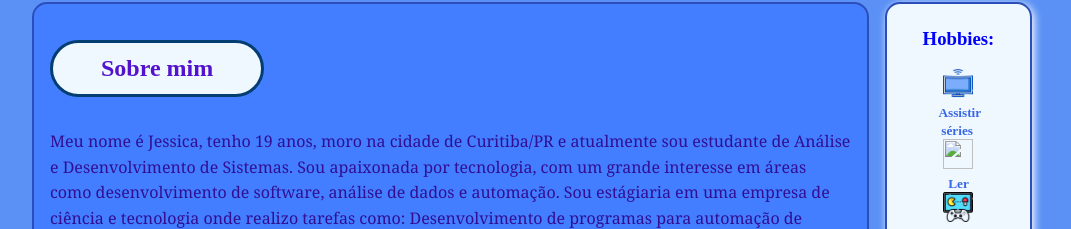
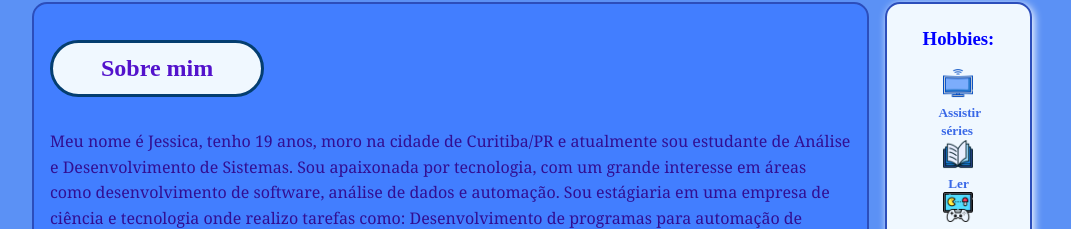
Before and after one commit to ykjeh/Landing-Page, a plain HTML site: page index.html in a window 1280 px wide. Shown: the part 462-691 px from the top of the page, without its empty margins (108-1179 px from the left). Drawn offline with Linux system fonts and the light colour scheme; the site is published under a folder, as on GitHub Pages, so addresses that start at the root find nothing.

Commit message:
Update index.html

```diff
--- a/index.html
+++ b/index.html
@@ -45,7 +45,7 @@
                     <h3 id="Hobbies">Hobbies:</h3>
                     <img src="img/tv.png"></img>
                     <h5>Assistir<br>séries</h5>
-                    <img src="/img/book.png"></img>
+                    <img src="img/book.png"></img>
                     <h5>Ler</h5>
                     <img src="img/game-console.png"></img>
                     <h5>Jogar</h5>
```
